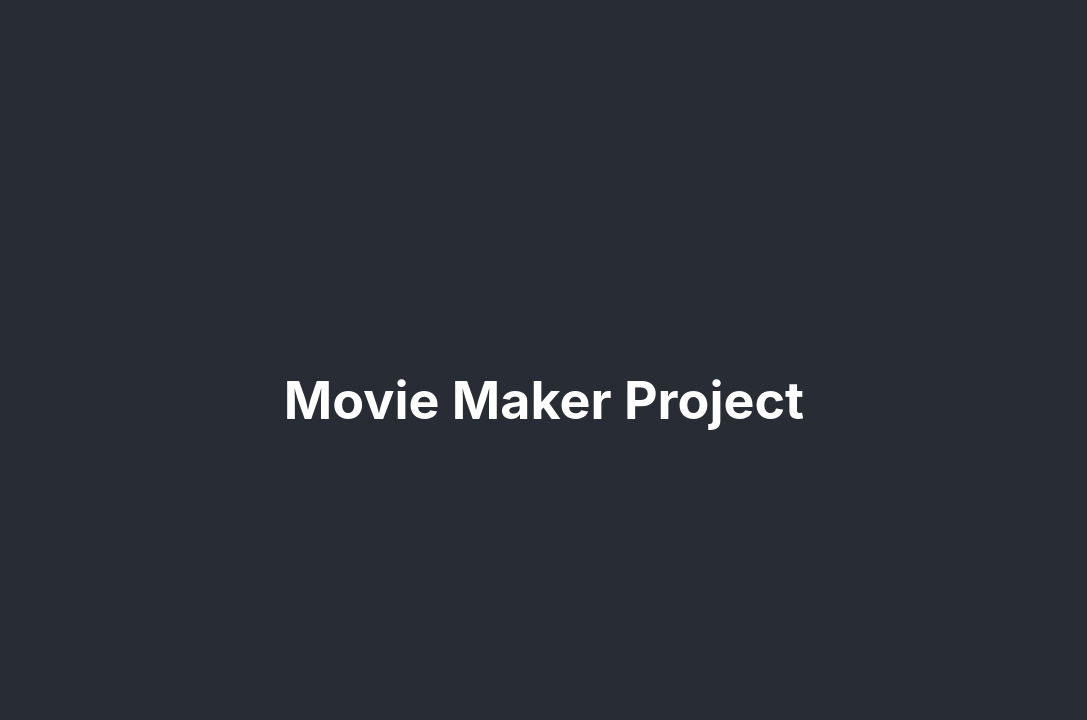
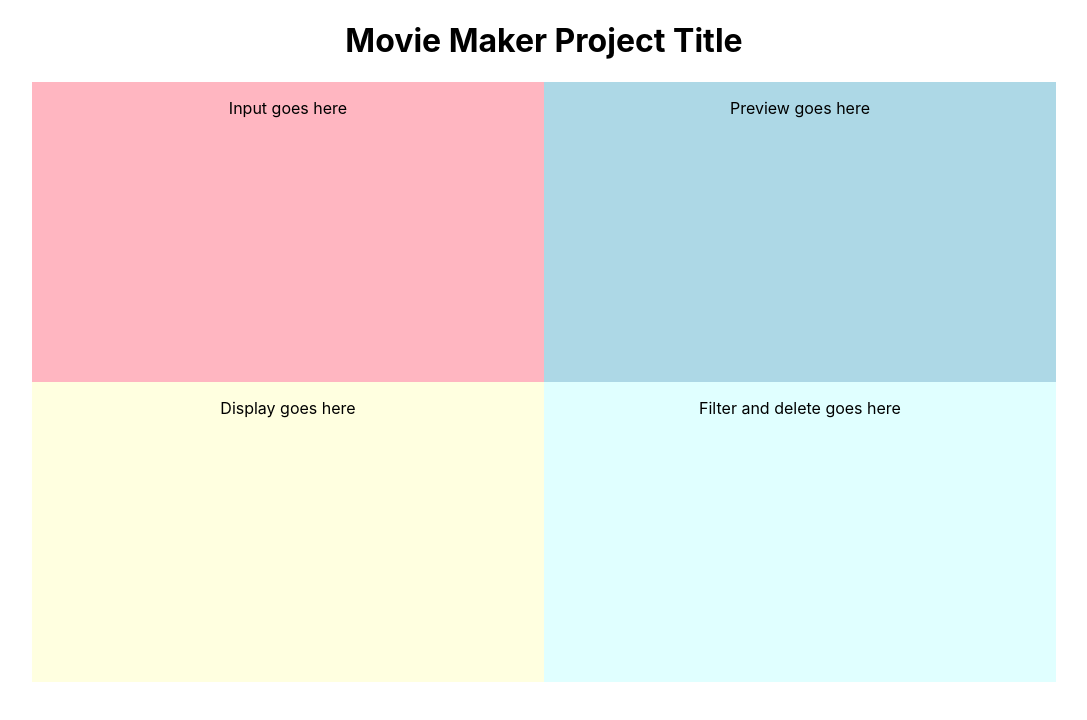
Before and after one commit to austinbhan/react-movie-maker, a React (Create React App) app: page / in a window 1280 px wide. Shown: the top 720 px of the page, without its empty margins (96-1183 px from the left). Built offline with nearby package versions, Linux system fonts and the light colour scheme.

Commit message:
CSS organization

```diff
--- a/src/App.css
+++ b/src/App.css
@@ -1,14 +1,42 @@
 .App {
+  display: flex;
+  flex-direction: column;
   text-align: center;
+  align-items: center;
 }
 
-.App-header {
-  background-color: #282c34;
-  min-height: 100vh;
-  display: flex;
-  flex-direction: column;
-  align-items: center;
-  justify-content: center;
-  font-size: calc(10px + 2vmin);
-  color: white;
+@media (prefers-reduced-motion: no-preference) {
+  .App-logo {
+    animation: App-logo-spin infinite 20s linear;
+  }
 }
+
+@keyframes App-logo-spin {
+  from {
+    transform: rotate(0deg);
+  }
+  to {
+    transform: rotate(360deg);
+  }
+}
+
+.body {
+  display: grid;
+  grid-template-columns: 1fr 1fr;
+  grid-template-rows: 1fr 1fr;
+  height: 600px;
+  width: 80%;
+}
+
+#input {
+  background-color: lightpink
+}
+#preview {
+  background-color: lightblue
+}
+#list-display {
+  background-color: lightyellow
+}
+#filter-and-delete {
+  background-color: lightcyan
+}
--- a/src/App.js
+++ b/src/App.js
@@ -4,10 +4,23 @@ function App() {
   return (
     <div className="App">
       <header className="App-header">
-        <h1>Movie Maker Project</h1>
+        <h1>Movie Maker Project Title</h1>
       </header>
-      <body>
+      <body className="body">
+        <div id="input">
+          <p>Input goes here</p>
+        </div>
 
+        <div id="preview">
+          <p>Preview goes here</p>
+        </div>
+
+        <div id="list-display">
+          <p>Display goes here</p>
+        </div>
+        <div id="filter-and-delete">
+          <p>Filter and delete goes here</p>
+        </div>
       </body>
       <footer>
 
```
